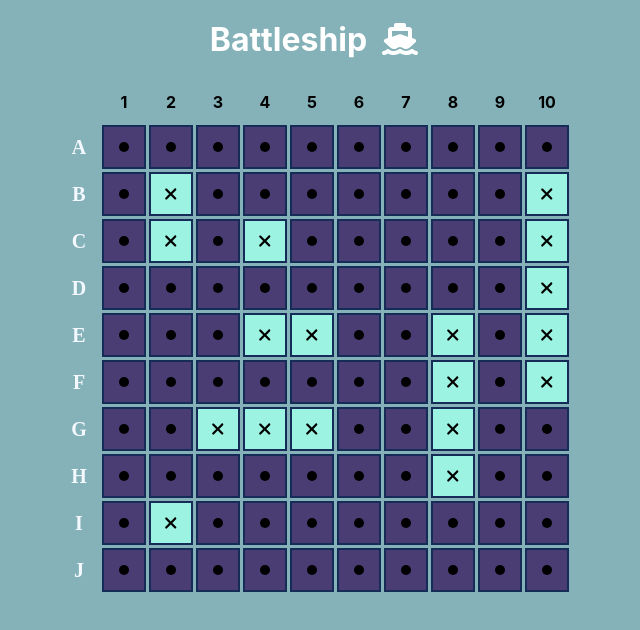
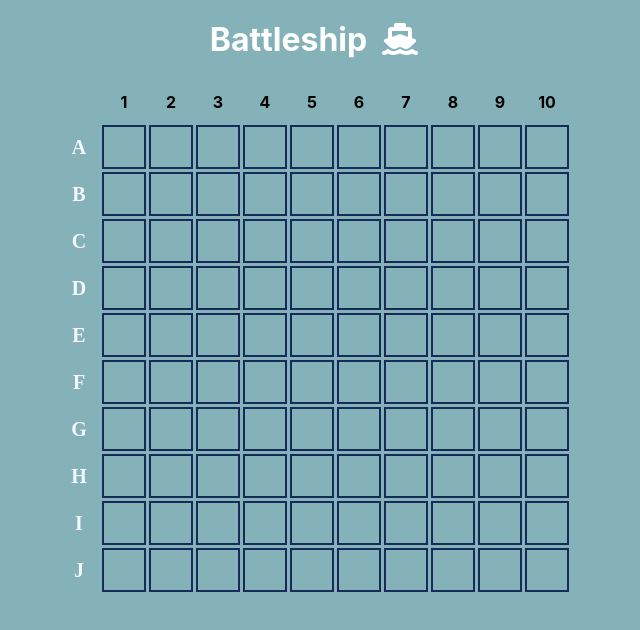
Before and after one commit to IraLysenko/react-typescript-battleship, a React (Create React App) app: page / in a window 1280 px wide. Shown: the top 630 px of the page, without its empty margins (326-966 px from the left). Built offline with nearby package versions, Linux system fonts and the light colour scheme; a web font is replaced by a local one.

Commit message:
battleship: added userClick event, active cell state, GameState

```diff
--- a/src/App.css
+++ b/src/App.css
@@ -26,7 +26,6 @@ body {
 #board {
   position: relative;
   width: 100%;
-
 }
 
 table {
@@ -68,16 +67,17 @@ td div {
   cursor: pointer;
 }
 
-.cell[data-cell="ship"] {
+.cell[data-cell="ship"][data-active="true"] {
   background-color: #9cf3e1;
 }
 
-.cell[data-cell="ship"] .cell__icon {
+.cell[data-cell="ship"][data-active="true"] .cell__icon {
   background-color: #9cf3e1;
-  font-size: 18px;
+  font-size: 28px;
+  font-weight: 300;
 }
 
-.cell[data-cell="miss"] {
+.cell[data-cell="miss"][data-active="true"] {
   background-color: #493d73;
   font-size: 10px;
 }
--- a/src/Types.tsx
+++ b/src/Types.tsx
@@ -19,6 +19,7 @@ export enum ShipsAmount {
 export type CellPrototype = {
     coordinate: string;
     dataCell: CellType;
+    dataActive: boolean;
     onClick: (event: React.MouseEvent<HTMLElement>) => void
 }
 
--- a/src/components/Board.tsx
+++ b/src/components/Board.tsx
@@ -2,15 +2,15 @@ import React from "react";
 import {Cell} from "./Cell";
 import type {CellType, GameState} from "../Types";
 
-
-
 export class Board extends React.Component {
-    constructor(props: any) {
+    constructor(props: GameState) {
         super(props);
 
-        // this.state = {
-        //     shot:
-        // }
+        this.state = {
+            gameStart: false,
+            gameOver: false,
+            userScore: 0
+        }
     }
 
     columns = [1,2,3,4,5,6,7,8,9,10];
@@ -26,13 +26,13 @@ export class Board extends React.Component {
     }
     allCoordinates = Object.values(this.shipsCoordinates).flat();
 
-    userClick(state: GameState, event: any) {
-        console.log(event.coordinate);
-
+    defineCellType(coordinate: string) : CellType {
+        return this.allCoordinates.includes(coordinate) ? 'ship' : 'miss';
     }
 
-    defineCellType(coordinate: string) : CellType {
-        return this.allCoordinates.includes(coordinate) ? 'ship' : 'miss';
+    userClick(event: React.MouseEvent<HTMLElement>): void {
+        const element = event.target as HTMLElement;
+        element.setAttribute('data-active', 'true');
     }
 
     renderTableHeader() {
@@ -58,9 +58,8 @@ export class Board extends React.Component {
                                         coordinate={coordinate}
                                         key={coordinate}
                                         dataCell={this.defineCellType(coordinate)}
-                                        onClick={(event) => {
-                                            this.userClick(this.state as GameState, event);
-                                            }
+                                        dataActive={false}
+                                        onClick={(event: React.MouseEvent<HTMLElement>) => {this.userClick(event);}
                                         }
                                     />
                                 </td>
--- a/src/components/Cell.tsx
+++ b/src/components/Cell.tsx
@@ -10,13 +10,20 @@ export function Cell(props:CellPrototype) {
             id={props.coordinate}
             data-cell={props.dataCell}
             onClick={props.onClick}
+            data-active={props.dataActive}
             className="cell"
         >
-            {(props.dataCell === "ship") ? (
-                <span className="cell__icon"><FontAwesomeIcon icon={faXmark} /></span>
-            ) : (props.dataCell === "miss" ) ? (
-                <span className="cell__icon"><FontAwesomeIcon icon={faCircle} /></span>
-            ) : null }
+        {props.dataActive ? (
+            <span className="cell__icon">
+                {
+                    props.dataCell === "ship"
+                    ? (<FontAwesomeIcon icon={faXmark} />)
+                    : props.dataCell === "miss"
+                    ? (<FontAwesomeIcon icon={faCircle} />)
+                    : null
+                }
+            </span>
+        ) : null}
         </div>
     );
 }
```
